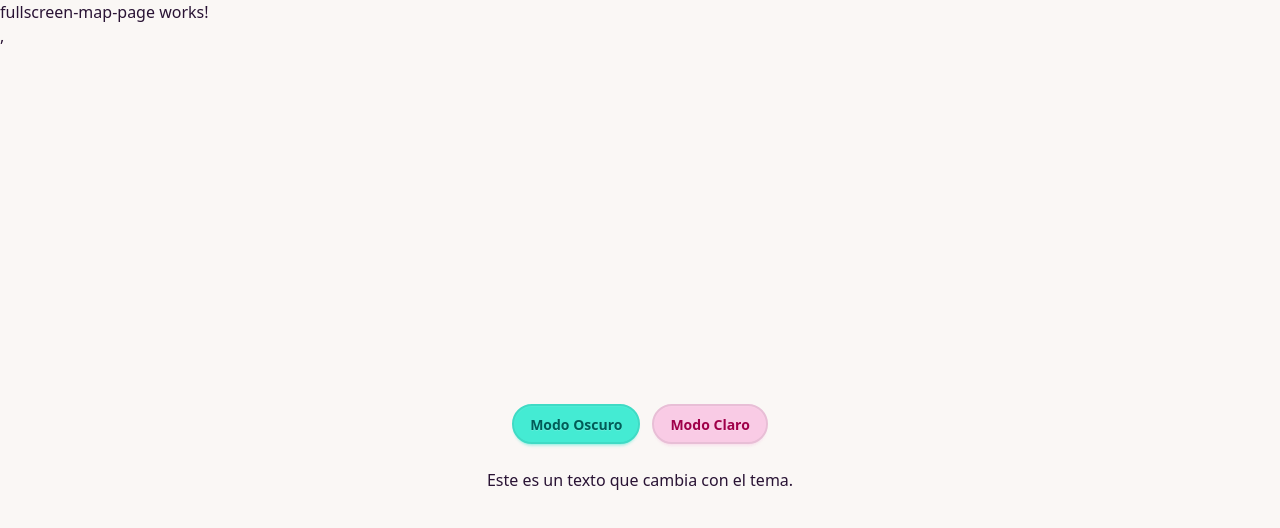
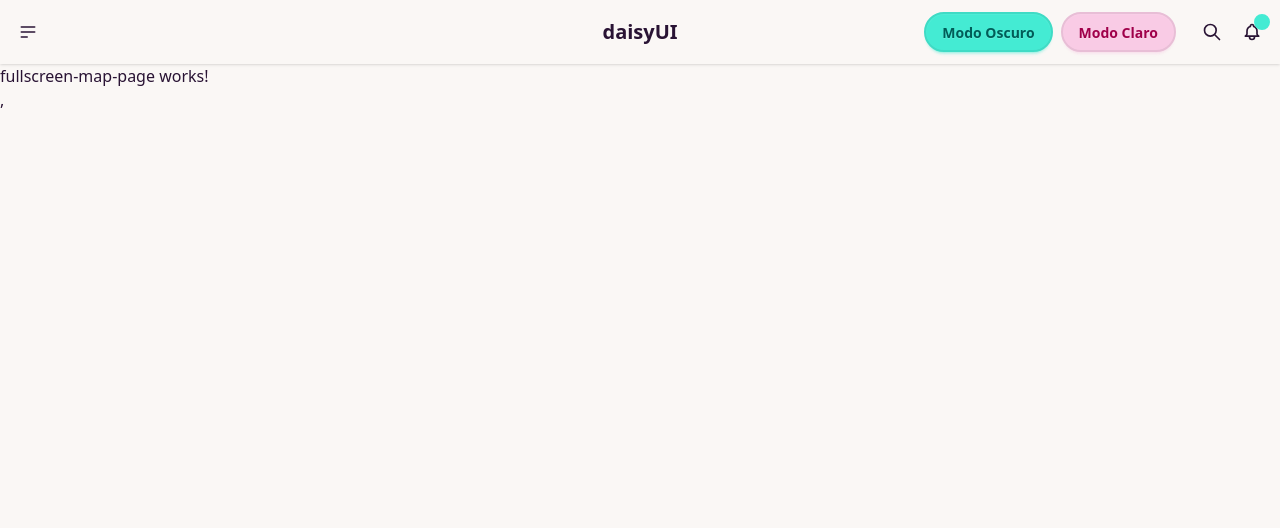
Before and after one commit to EmersonRoncancio/maps-app, an Angular app: page /fullscreen in a window 1280 px wide. Shown: the top 528 px of the page. Built offline with nearby package versions, Linux system fonts and the light colour scheme.

Commit message:
mapeo de rutas de forma dinamica

```diff
--- a/src/app/app.html
+++ b/src/app/app.html
@@ -1,8 +1,2 @@
+<app-navbar />
 <router-outlet />
-<div class="min-h-screen flex flex-col items-center justify-center">
-  <div class="flex gap-3">
-    <button class="btn btn-primary" (click)="darkTheme()">Modo Oscuro</button>
-    <button class="btn btn-secondary" (click)="lightTheme()">Modo Claro</button>
-  </div>
-  <p class="mt-6">Este es un texto que cambia con el tema.</p>
-</div>
--- a/src/app/app.routes.ts
+++ b/src/app/app.routes.ts
@@ -7,7 +7,7 @@
       import('./pages/fullscreen-map-page/fullscreen-map-page.component').then(
         (m) => m.FullscreenMapPageComponent
       ),
-    title: 'Fullscreen Map',
+    title: 'Full Screen',
   },
   {
     path: 'markers',
@@ -15,7 +15,7 @@
       import('./pages/markers-page/markers-page.component').then(
         (m) => m.MarkersPageComponent
       ),
-    title: 'Markers Map',
+    title: 'Markers',
   },
   {
     path: 'houses',
@@ -23,7 +23,7 @@
       import('./pages/houses-page/houses-page.component').then(
         (m) => m.HousesPageComponent
       ),
-    title: 'Houses Map',
+    title: 'Houses',
   },
   {
     path: '**',
--- a/src/app/app.ts
+++ b/src/app/app.ts
@@ -1,44 +1,12 @@
-import { Component, effect, inject, linkedSignal, signal } from '@angular/core';
+import { Component } from '@angular/core';
 import { RouterOutlet } from '@angular/router';
+import { NavbarComponent } from './shared/components/navbar/navbar.component';
 
 @Component({
   selector: 'app-root',
-  imports: [RouterOutlet],
+  imports: [RouterOutlet, NavbarComponent],
   templateUrl: './app.html',
 })
 export class App {
   protected title = 'maps-app';
-
-  theme = linkedSignal(() => {
-    const isDarkMode = window.matchMedia(
-      '(prefers-color-scheme: dark)'
-    ).matches;
-    if (isDarkMode) {
-      return 'dark';
-    }
-    return 'light';
-  });
-
-  themeEffect = effect(() => {
-    const isDarkMode = window.matchMedia(
-      '(prefers-color-scheme: dark)'
-    ).matches;
-    console.log(isDarkMode);
-
-    if (this.theme() === 'dark') {
-      console.log('Dark mode is enabled');
-      document.documentElement.setAttribute('data-theme', 'forest');
-    } else {
-      console.log('Dark mode is disabled');
-      document.documentElement.setAttribute('data-theme', 'cupcake');
-    }
-  });
-
-  darkTheme() {
-    this.theme.set('dark');
-  }
-
-  lightTheme() {
-    this.theme.set('light');
-  }
 }
--- a/src/app/shared/components/navbar/navbar.component.html
+++ b/src/app/shared/components/navbar/navbar.component.html
@@ -1,2 +1,80 @@
-<p>navbar works!</p>
-,
+<div class="navbar bg-base-100 shadow-sm">
+  <div class="navbar-start">
+    <div class="dropdown">
+      <div tabindex="0" role="button" class="btn btn-ghost btn-circle">
+        <svg
+          xmlns="http://www.w3.org/2000/svg"
+          class="h-5 w-5"
+          fill="none"
+          viewBox="0 0 24 24"
+          stroke="currentColor"
+        >
+          <path
+            stroke-linecap="round"
+            stroke-linejoin="round"
+            stroke-width="2"
+            d="M4 6h16M4 12h16M4 18h7"
+          />
+        </svg>
+      </div>
+      <ul
+        tabindex="0"
+        class="menu menu-sm dropdown-content bg-base-100 rounded-box z-1 mt-3 w-52 p-2 shadow"
+      >
+        @for (item of routes; track $index) {
+        <li>
+          <a [routerLink]="item.route" routerLinkActive="router-link-active">{{
+            item.title
+          }}</a>
+        </li>
+        }
+      </ul>
+    </div>
+  </div>
+  <div class="navbar-center">
+    <a class="btn btn-ghost text-xl">daisyUI</a>
+  </div>
+  <div class="navbar-end">
+    <div class="flex gap-2 mr-4">
+      <button class="btn btn-primary" (click)="darkTheme()">Modo Oscuro</button>
+      <button class="btn btn-secondary" (click)="lightTheme()">
+        Modo Claro
+      </button>
+    </div>
+    <button class="btn btn-ghost btn-circle">
+      <svg
+        xmlns="http://www.w3.org/2000/svg"
+        class="h-5 w-5"
+        fill="none"
+        viewBox="0 0 24 24"
+        stroke="currentColor"
+      >
+        <path
+          stroke-linecap="round"
+          stroke-linejoin="round"
+          stroke-width="2"
+          d="M21 21l-6-6m2-5a7 7 0 11-14 0 7 7 0 0114 0z"
+        />
+      </svg>
+    </button>
+    <button class="btn btn-ghost btn-circle">
+      <div class="indicator">
+        <svg
+          xmlns="http://www.w3.org/2000/svg"
+          class="h-5 w-5"
+          fill="none"
+          viewBox="0 0 24 24"
+          stroke="currentColor"
+        >
+          <path
+            stroke-linecap="round"
+            stroke-linejoin="round"
+            stroke-width="2"
+            d="M15 17h5l-1.405-1.405A2.032 2.032 0 0118 14.158V11a6.002 6.002 0 00-4-5.659V5a2 2 0 10-4 0v.341C7.67 6.165 6 8.388 6 11v3.159c0 .538-.214 1.055-.595 1.436L4 17h5m6 0v1a3 3 0 11-6 0v-1m6 0H9"
+          />
+        </svg>
+        <span class="badge badge-xs badge-primary indicator-item"></span>
+      </div>
+    </button>
+  </div>
+</div>
--- a/src/app/shared/components/navbar/navbar.component.ts
+++ b/src/app/shared/components/navbar/navbar.component.ts
@@ -1,9 +1,48 @@
-import { ChangeDetectionStrategy, Component } from '@angular/core';
+import {
+  ChangeDetectionStrategy,
+  Component,
+  effect,
+  linkedSignal,
+} from '@angular/core';
+import { RouterLink } from '@angular/router';
+import { routes } from '../../../app.routes';
 
 @Component({
   selector: 'app-navbar',
-  imports: [],
+  imports: [RouterLink],
   templateUrl: './navbar.component.html',
   changeDetection: ChangeDetectionStrategy.OnPush,
 })
-export class NavbarComponent {}
+export class NavbarComponent {
+  theme = linkedSignal(() => {
+    const isDarkMode = window.matchMedia(
+      '(prefers-color-scheme: dark)'
+    ).matches;
+    if (isDarkMode) return 'dark';
+
+    return 'light';
+  });
+
+  themeEffect = effect(() => {
+    if (this.theme() === 'dark')
+      document.documentElement.setAttribute('data-theme', 'forest');
+    else document.documentElement.setAttribute('data-theme', 'cupcake');
+  });
+
+  darkTheme() {
+    this.theme.set('dark');
+  }
+
+  lightTheme() {
+    this.theme.set('light');
+  }
+
+  routes = routes
+    .map((route) => {
+      return {
+        route: route.path,
+        title: ` ${route.title}`,
+      };
+    })
+    .filter((map) => map.route !== '**'); // Exclude the redirect route
+}
```
